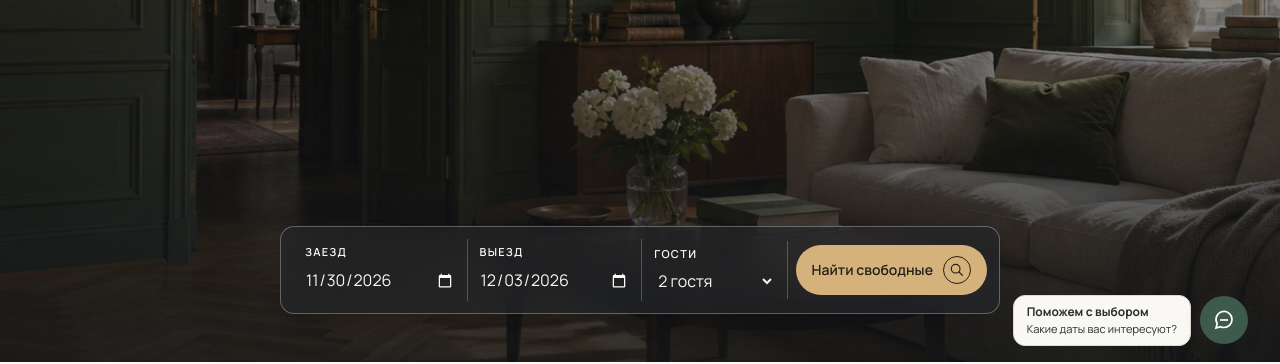
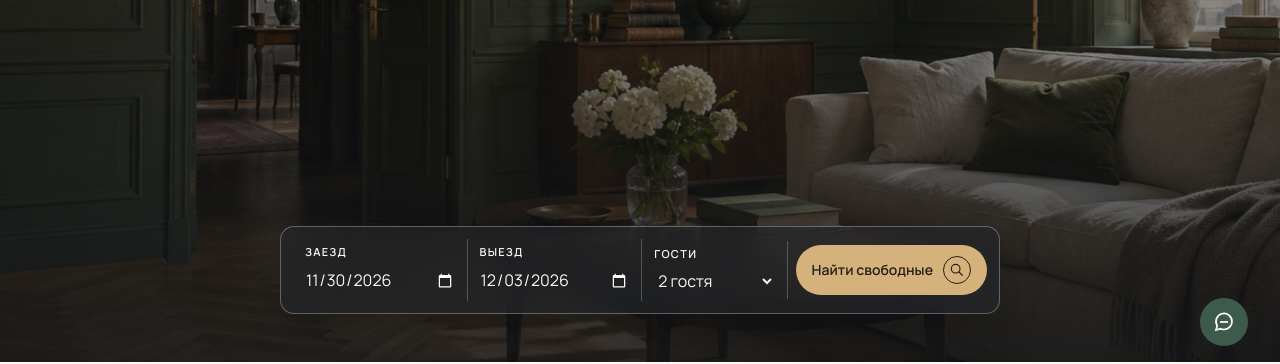
Before and after one commit to eproh24-ship-it/prototipy, a plain HTML site: page apartamenty-spb/index.html in a window 1280 px wide. Shown: the part 438-802 px from the top of the page. Drawn offline with nearby package versions, Linux system fonts and the light colour scheme.

Commit message:
Оставить только значок чата на главной

```diff
--- a/apartamenty-spb/index.html
+++ b/apartamenty-spb/index.html
@@ -301,8 +301,7 @@
 </footer>
 
 <div class="guest-chat">
-  <button class="guest-chat__toggle" type="button" aria-controls="guest-chat-panel" aria-expanded="false">
-    <span class="guest-chat__teaser"><b>Поможем с выбором</b><small>Какие даты вас интересуют?</small></span>
+  <button class="guest-chat__toggle" type="button" aria-label="Чат с администратором" aria-controls="guest-chat-panel" aria-expanded="false">
     <span class="guest-chat__icon">
       <svg viewBox="0 0 24 24" aria-hidden="true" fill="none" stroke="currentColor" stroke-width="1.7"><path d="M20 11.5a8 8 0 0 1-8 8 8 8 0 0 1-3.5-.8L4 20l1.2-4.3a8 8 0 1 1 14.8-4.2Z"/><path d="M8 12h8"/></svg>
     </span>
```
